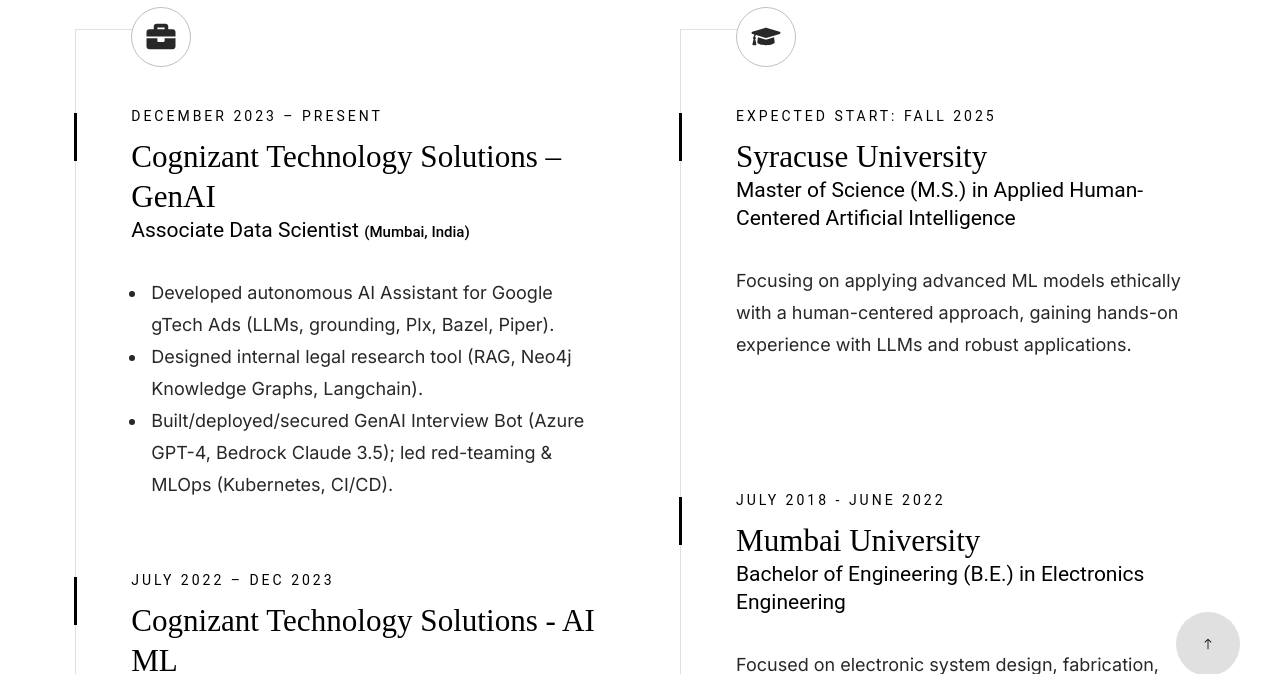
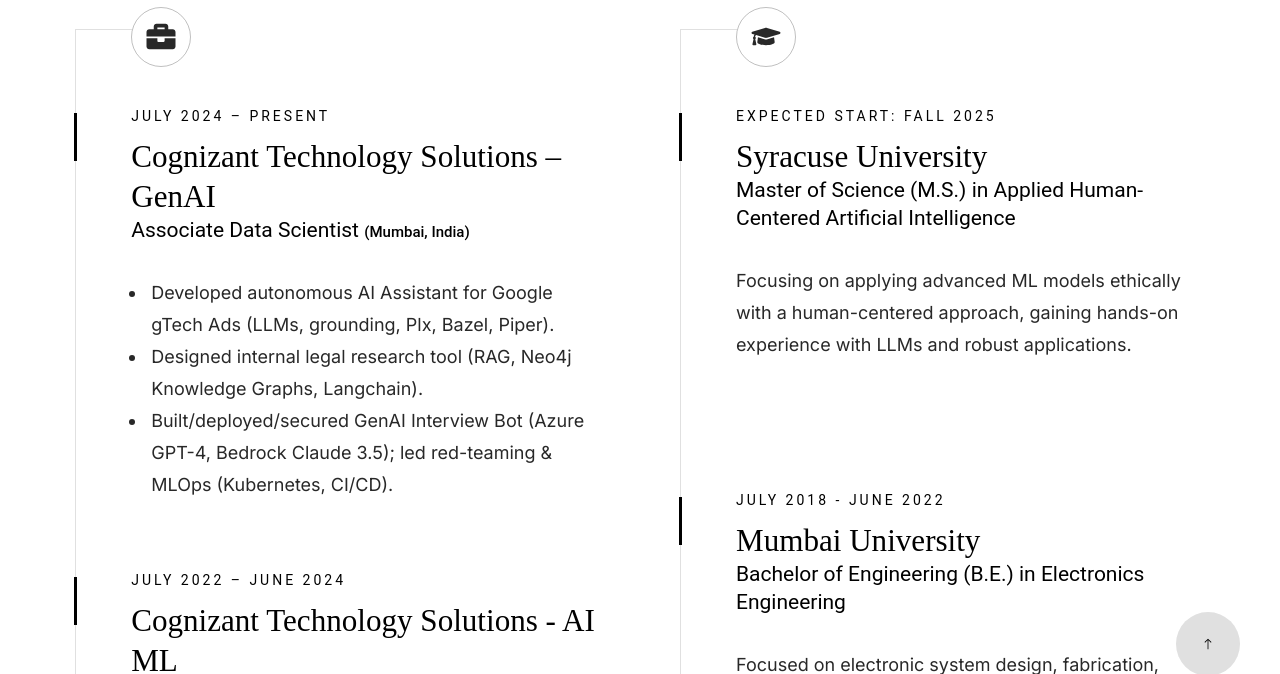
Before and after one commit to dev-ai-kar/vaibhavdeokar-portfolio, a Jekyll site: the page built from index.html, in a window 1280 px wide and 900 px high, scrolled down 1315 px. Shown: the part 152-826 px from the top of the window. Built offline with Jekyll 4.4.1, drawn with Linux system fonts in a browser that asks for light colours; some web fonts are replaced.

Commit message:
fix: update timeline dates for work experience section

```diff
--- a/index.html
+++ b/index.html
@@ -104,7 +104,7 @@
                     <div class="timeline__block">
                         <div class="timeline__bullet"></div>
                         <div class="timeline__header">
-                            <p class="timeline__timeframe">December 2023 – Present</p>
+                            <p class="timeline__timeframe">July 2024 – Present</p>
                             <h3 class="item-title">Cognizant Technology Solutions – GenAI</h3>
                             <h5>Associate Data Scientist <small>(Mumbai, India)</small></h5>
                         </div>
@@ -120,7 +120,7 @@
                     <div class="timeline__block">
                         <div class="timeline__bullet"></div>
                         <div class="timeline__header">
-                            <p class="timeline__timeframe">July 2022 – Dec 2023</p>
+                            <p class="timeline__timeframe">July 2022 – June 2024</p>
                             <h3 class="item-title">Cognizant Technology Solutions - AI ML</h3>
                             <h5>Programmer Analyst <small>(Mumbai, India)</small></h5>
                         </div>
```
